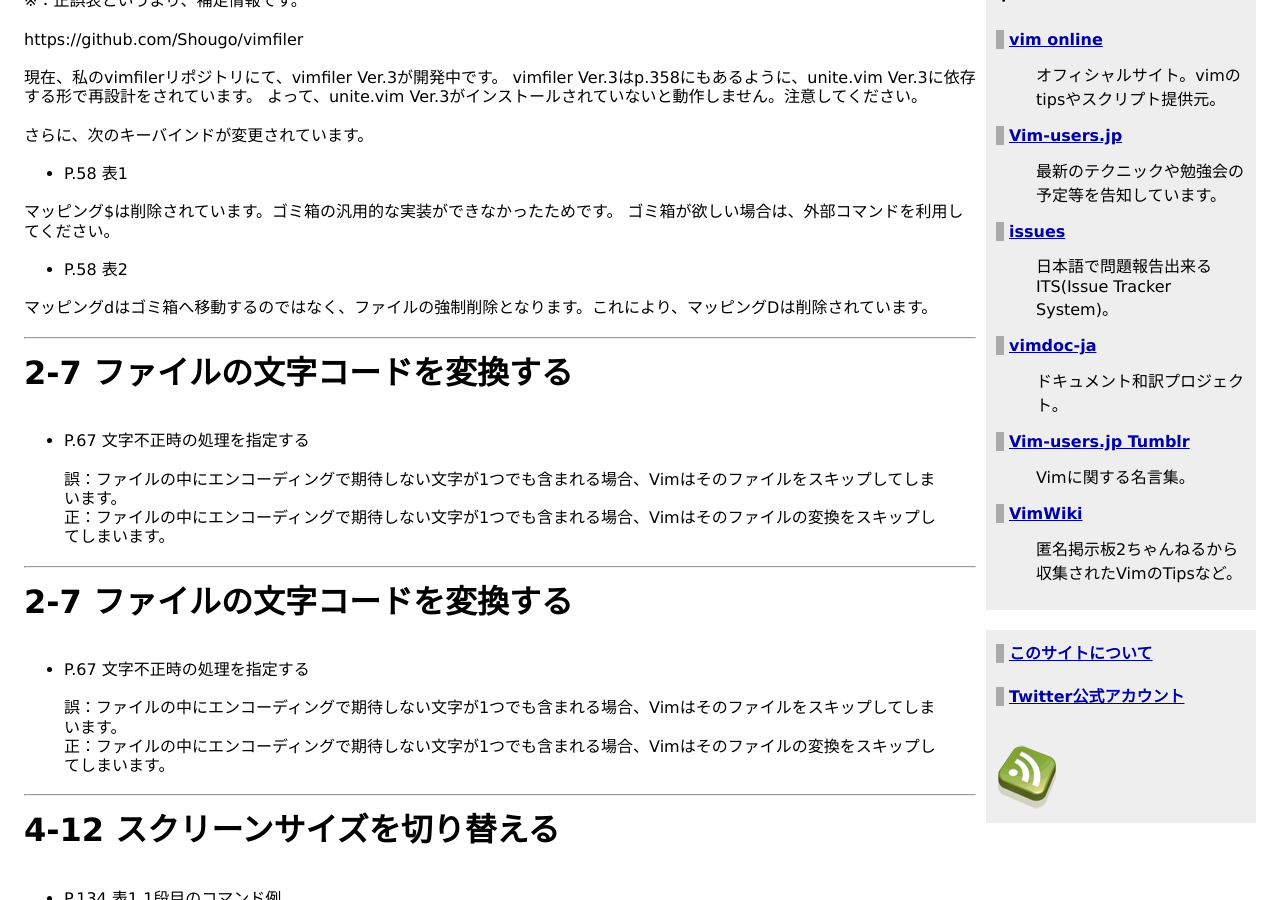
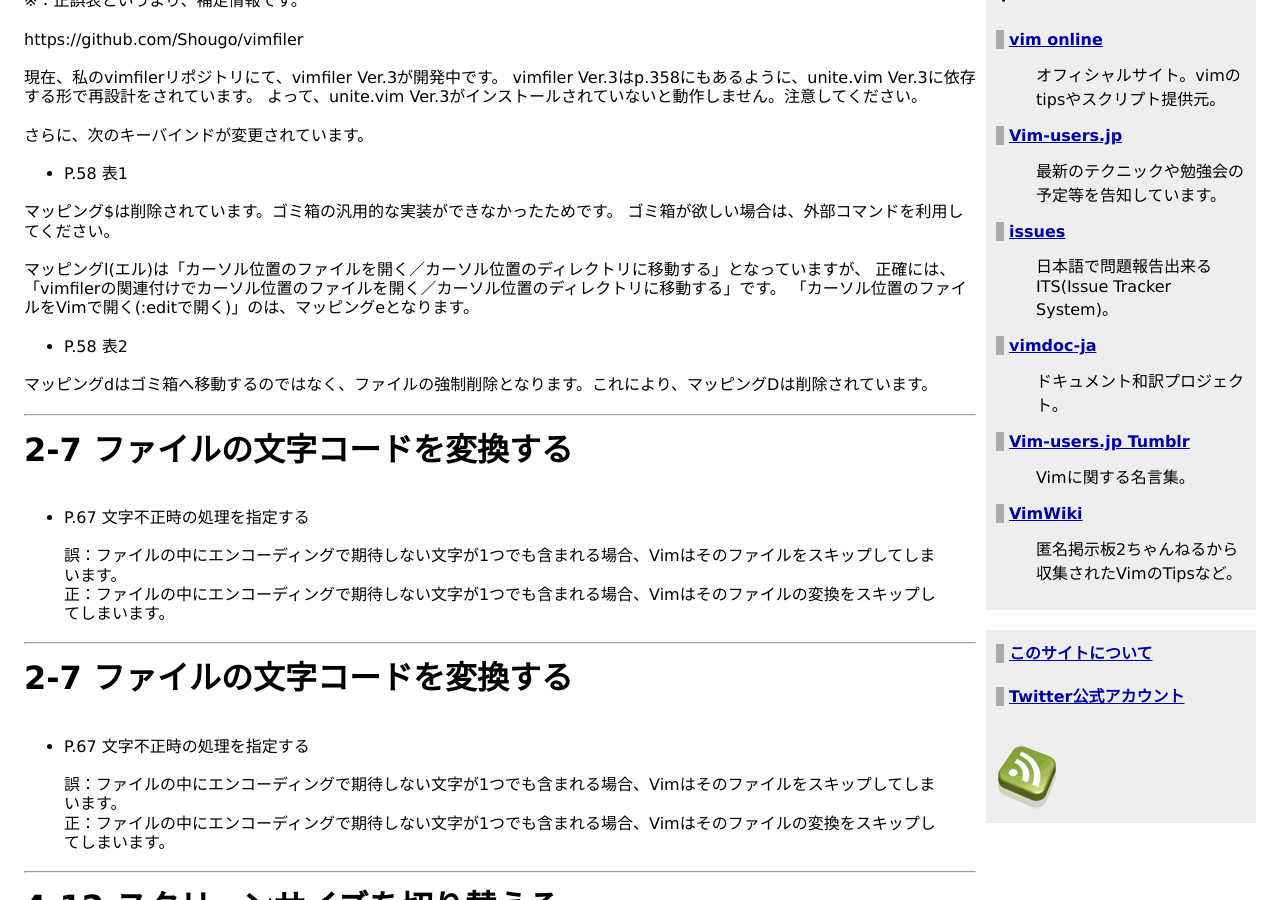
Before and after one commit to vim-jp/vim-jp.github.io, a Jekyll site: the page built from docs/books/vim-technique-bible/corrigenda.md, in a window 1280 px wide and 900 px high, scrolled down 516 px. Built offline with Jekyll 4.4.1, drawn with Linux system fonts in a browser that asks for light colours; nearby versions of some CDN libraries; Markdown is read by kramdown in place of the engine named in the settings; comment, search, counter and statistics services are not loaded.

Commit message:
- Improved vimfiler mappings.

```diff
--- a/docs/books/vim-technique-bible/corrigenda.md
+++ b/docs/books/vim-technique-bible/corrigenda.md
@@ -25,6 +25,10 @@
 
 マッピング$は削除されています。ゴミ箱の汎用的な実装ができなかったためです。
 ゴミ箱が欲しい場合は、外部コマンドを利用してください。
+
+マッピングl(エル)は「カーソル位置のファイルを開く／カーソル位置のディレクトリに移動する」となっていますが、
+正確には、「vimfilerの関連付けでカーソル位置のファイルを開く／カーソル位置のディレクトリに移動する」です。
+「カーソル位置のファイルをVimで開く(:editで開く)」のは、マッピングeとなります。
 
 * P.58 表2 <br />
 
```
